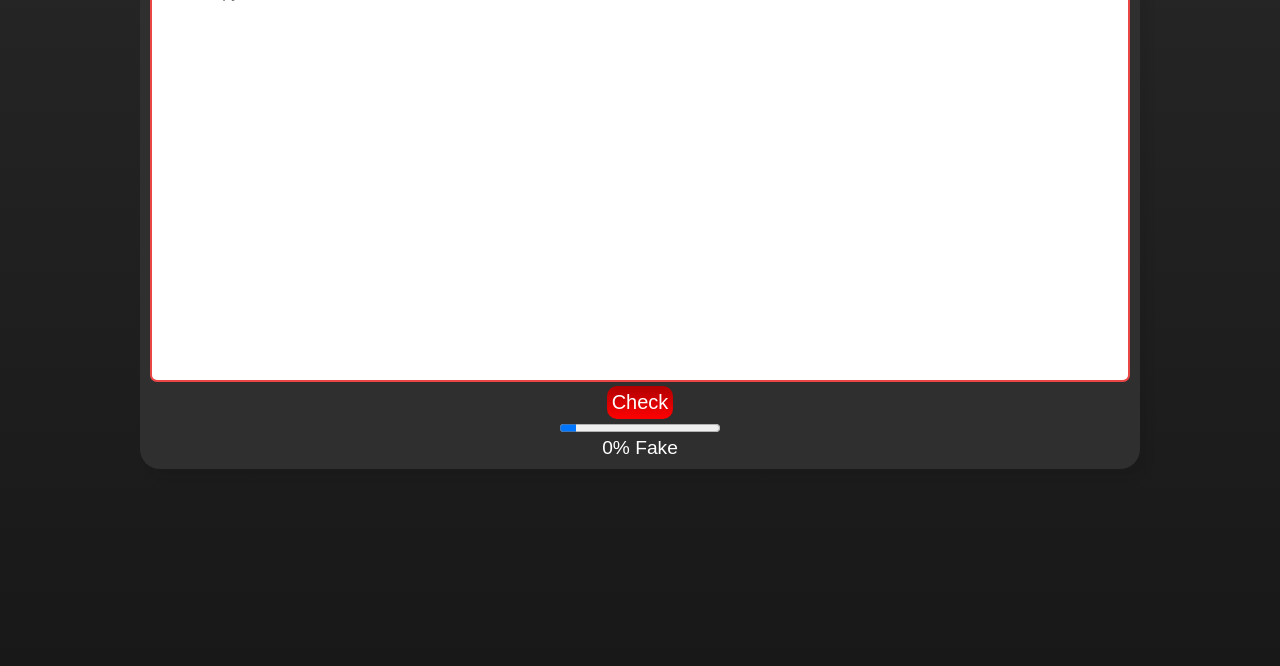
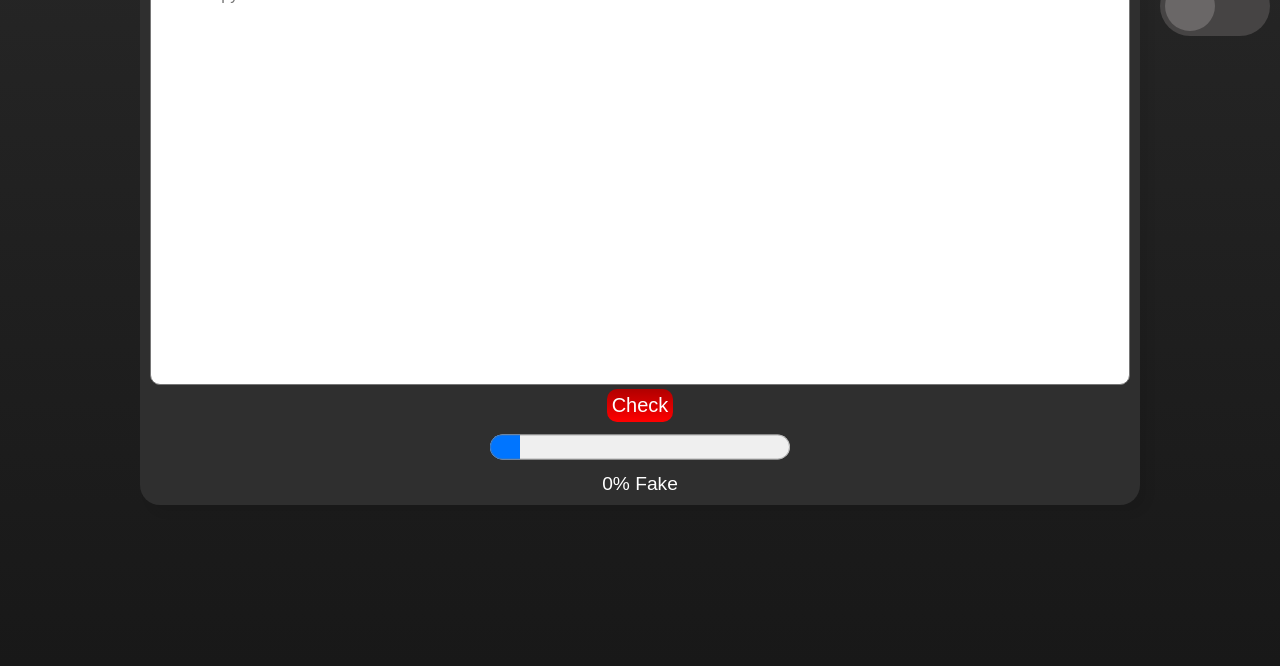
Before and after one commit to Ashes05/Fake-News-Detection, a plain HTML site: page FakeNew.html in a window 1280 px wide. Shown: the part 134-800 px from the top of the page. Drawn offline with Linux system fonts and the light colour scheme; a web font is replaced by a local one.

Commit message:
Update FakeNews.css

```diff
--- a/FakeNews.css
+++ b/FakeNews.css
@@ -2,7 +2,7 @@
     margin: 0;
     padding: 0;
     box-sizing: border-box;
-  text-align: center;
+    /* text-align: center; */
     font-family: "Kode Mono", sans-serif;
   }
 
@@ -16,13 +16,24 @@ body{
     justify-content: center;
   }
 
+  #lightmodetext{
+    white-space: nowrap;
+    position: absolute;
+    margin-right: 10%;
+    top:-60%;
+  }
+
+
   .container{
     width: 1000px;
     border-radius: 20px;
     padding: 10px 10px 10px;
     box-shadow: 8px 8px 10px rgba(0,0,0,0.06);
     background: rgb(47, 47, 47);
+    position: absolute;
+    top: 8%;
   }
+
   .container h2{
     color: #b90000;
     font-size: 28px;
@@ -36,19 +47,19 @@ body{
       height: 400px;
       outline: none;
       font-size: 16px;
-    margin-top: 20px;
-    border-radius: 7px;
+      margin-top: 0px;
+      border-radius: 10px;
       max-height: 600px;
-    caret-color: #890e0e;
-    border: 2px solid #ea4646;
+      caret-color: #ea4646;
+      border: px solid #ea4646;
   }
+
 
   textarea::-webkit-scrollbar{
       width: 0px;
   }
 
   .container button{
-
       padding: 5px;
       font-size: 20px;
       color: rgb(255, 255, 255);
@@ -58,3 +69,57 @@ textarea::-webkit-scrollbar{
       background-image: linear-gradient(rgb(177, 0, 0),rgb(255, 0, 0));
 
   }
+
+  .container2 {
+    position: absolute;
+    top:8%;
+    left: 102%;
+  }
+
+  #fakeness{
+    width: 300px;
+    height: 50px;
+    color: green;
+  }
+
+  .switch{
+    position: relative;
+    display: inline-block;
+    width: 110px;
+    height: 60px;
+  }
+
+  .slider{
+    position: absolute;
+    cursor: pointer;
+    top: 0;
+    left: 0;
+    right: 0;
+    bottom: 0;
+    background-color:#464444;
+    transition: .4s;
+    border-radius: 34px;
+  }
+
+  .switch input{display: none}
+
+  .slider:before{
+    position: absolute;
+    content: "";
+    height: 50px;
+    width: 50px;
+    left: 5px;
+    bottom: 5px;
+    background-color: rgb(106, 103, 103);
+    transition: 0.4s;
+    border-radius: 50px;
+  }
+
+  input:checked + .slider{
+      background-color: grey;
+  }
+
+  input:checked + .slider::before{
+    transform: translateX(50px);
+    background-color: rgb(255, 255, 255);
+  }
```
Lines whose indentation alone changed are shown as unchanged.
